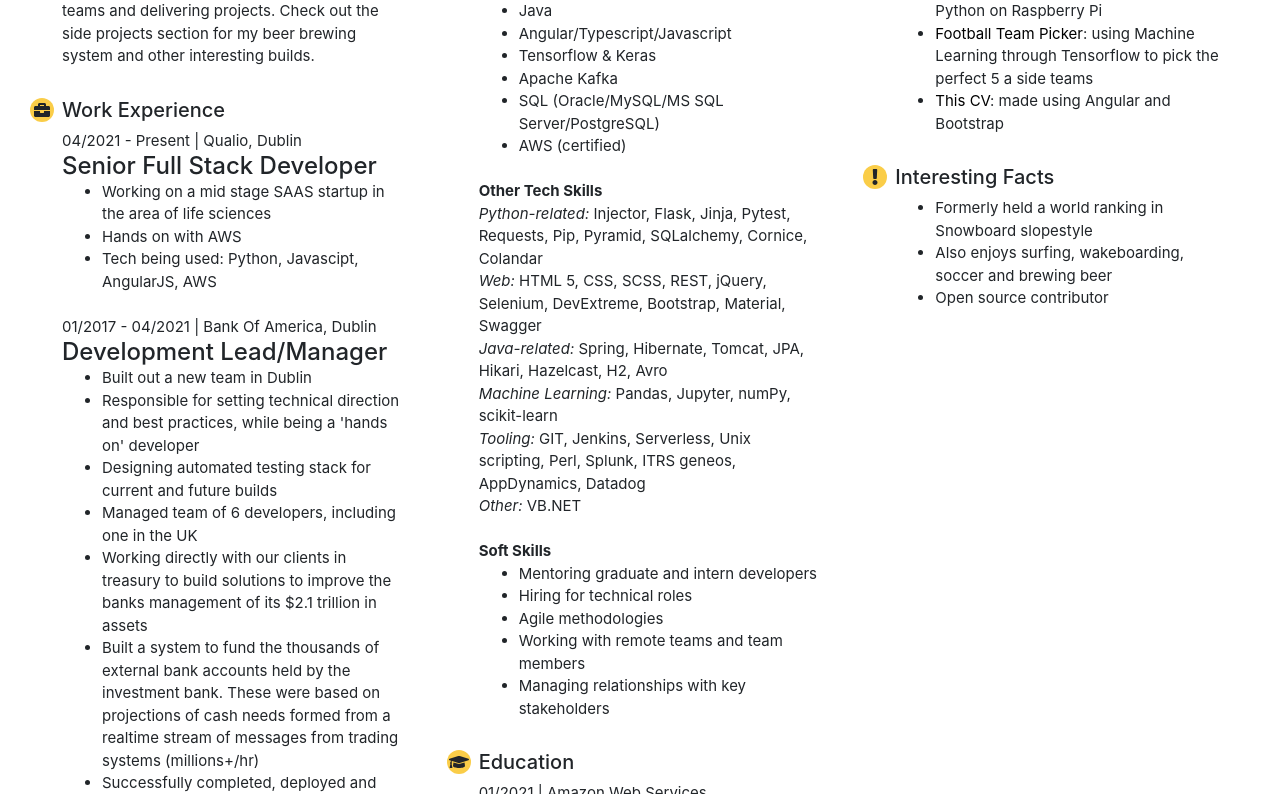
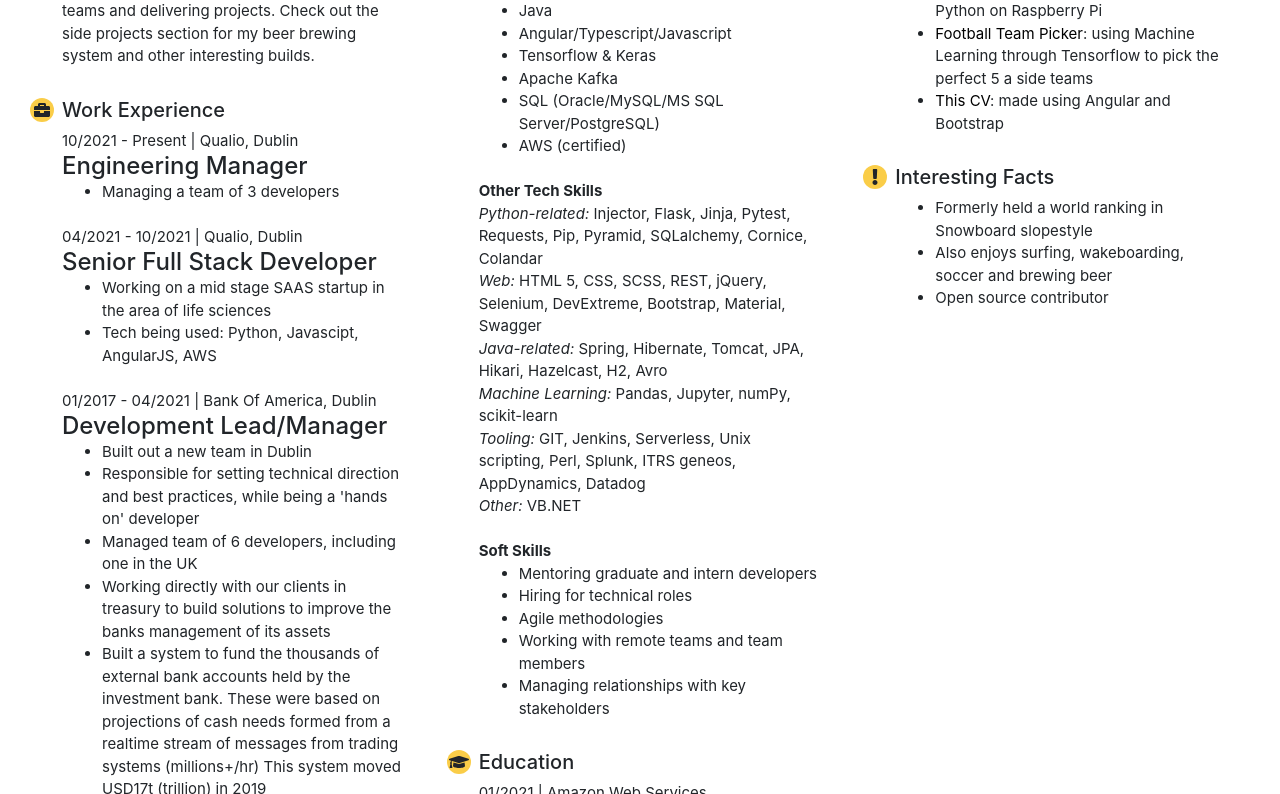
Before and after one commit to paulharte/angular-cv, an Angular app: page / in a window 1280 px wide. Shown: the part 426-1220 px from the top of the page. Built offline with nearby package versions, Linux system fonts and the light colour scheme.

Commit message:
Adding manager position in Qualio

```diff
--- a/src/app/cv-content/cv-content.component.html
+++ b/src/app/cv-content/cv-content.component.html
@@ -8,10 +8,14 @@
         </app-section>
 
         <app-section title="Work Experience" [icon]="workExperienceIcon">
-            <app-life-period dateText="04/2021 - Present" place="Qualio, Dublin" position="Senior Full Stack Developer">
+            <app-life-period dateText="10/2021 - Present" place="Qualio, Dublin" position="Engineering Manager">
+                <ul>
+                    <li>Managing a team of 3 developers</li>
+                </ul>
+            </app-life-period>
+            <app-life-period dateText="04/2021 - 10/2021" place="Qualio, Dublin" position="Senior Full Stack Developer">
                 <ul>
                     <li>Working on a mid stage SAAS startup in the area of life sciences</li>
-                    <li>Hands on with AWS</li>
                     <li>Tech being used: Python, Javascipt, AngularJS, AWS</li>
                 </ul>
             </app-life-period>
@@ -19,13 +23,13 @@
                 <ul>
                     <li>Built out a new team in Dublin</li>
                     <li>Responsible for setting technical direction and best practices, while being a 'hands on' developer</li>
-                    <li>Designing automated testing stack for current and future builds</li>
                     <li>Managed team of 6 developers, including one in the UK</li>
-                    <li>Working directly with our clients in treasury to build solutions to improve the banks management of its $2.1 trillion in assets</li>
+                    <li>Working directly with our clients in treasury to build solutions to improve the banks management of its  assets</li>
                     <li>Built a system to fund the thousands of external bank accounts held by the investment bank.
-                        These were based on projections of cash needs formed from a realtime stream of messages from trading systems (millions+/hr) </li>
+                        These were based on projections of cash needs formed from a realtime stream of messages from trading systems (millions+/hr)
+                        This system moved USD17t (trillion) in 2019</li>
                     <li>Successfully completed, deployed and supported many projects, including ones in the areas of internal loan pricing, loan requesting, regulatory submissions, trade entry and more</li>
-                    <li>Currently bringing to production the first machine learning algorithm used in the bank's treasury department</li>
+                    <li>Developed the first machine learning algorithm used in the bank's treasury department</li>
                     <li>Tech used: Angular, Python, Java, SQL (MS and Oracle), Kafka and more</li>
                 </ul>
             </app-life-period>
```
